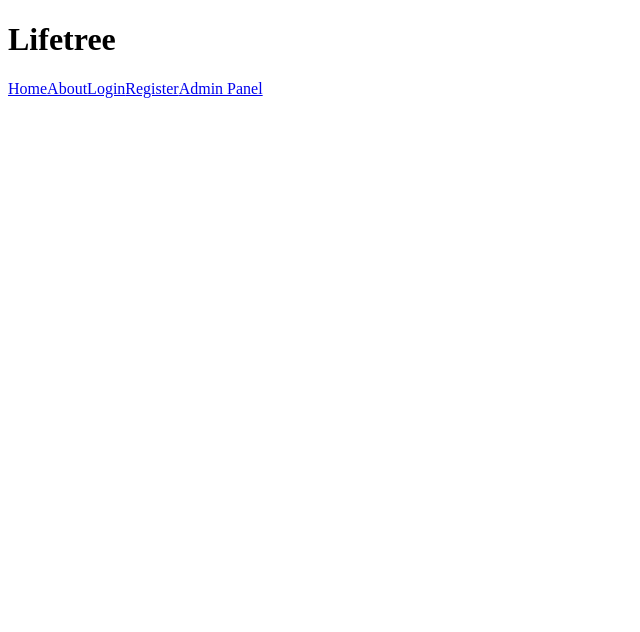
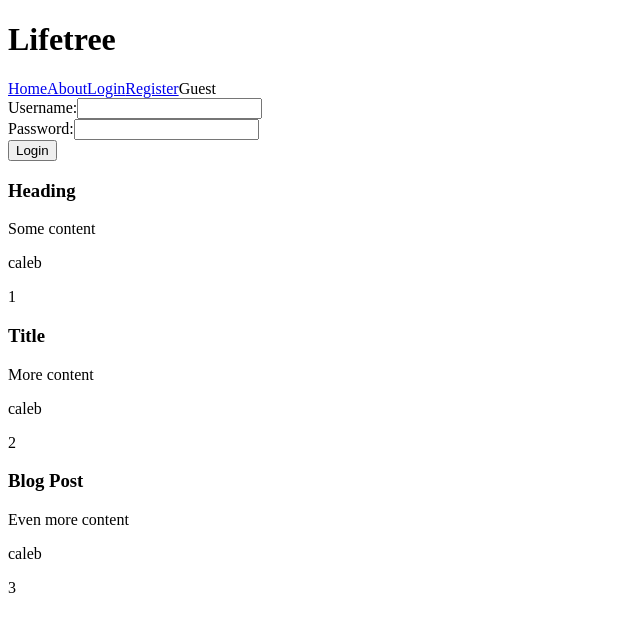
Before and after one commit to Antifact/lifetree, a React (Create React App) app in the folder lifetree/: page /posts in a window 1280 px wide. Shown: the top 632 px of the page, without its empty margins (0-640 px from the left). Built offline with nearby package versions, Linux system fonts and the light colour scheme.

Commit message:
posting logic

```diff
--- a/lifetree/src/components/App.js
+++ b/lifetree/src/components/App.js
@@ -1,13 +1,52 @@
-import React from 'react';
+import React, { useEffect, useState } from 'react';
 import Navigation from './Navigation';
 import About from './About';
-import { BrowserRouter as Router, Route, Routes} from 'react-router-dom'
+import Login from './Login';
+import Posts from './Posts';
+import CreatePost from './CreatePost';
+import posts from '../data/posts.json';
+import { BrowserRouter as Router, Route, Routes} from 'react-router-dom';
 
 const App = () => {
+  const [loggedInUser, setLoggedInUser] = useState("");
+  const [blogPosts, setBlogPosts] = useState([]);
+
+  const loginUser = (username) => {
+    setLoggedInUser(username);
+  }
+
+  const newPost = (title, content) => {
+    const post = {
+      title: title,
+      content: content,
+      user: loggedInUser,
+      id: blogPosts[blogPosts.length - 1].id + 1
+    }
+    setBlogPosts(
+      (blogPosts) => [...blogPosts, post]
+    )
+  }
+
+  useEffect(
+    () => {
+      setBlogPosts(posts)
+    }
+    ,
+    []
+  )
+
   return (
     <div>
       <h1>Lifetree</h1>
-      <Navigation />
+      <Navigation loggedInUser={loggedInUser} loginUser={loginUser} />
+      { !loggedInUser ?
+        <Login loginUser={loginUser} />
+        :
+        <CreatePost loggedInUser={loggedInUser} newPost={newPost} />
+      }
+
+      <Posts blogPosts={blogPosts} />
+
 
       {/* Components for routing using React Router */}
       <Router>
--- /dev/null
+++ b/lifetree/src/components/CreatePost.js
@@ -0,0 +1,45 @@
+import { useState } from 'react';
+
+const CreatePost = ({loggedInUser, newPost}) => {
+
+  const initialFormData = {
+    title: "",
+    content: ""
+  }
+
+  const [formData, setFormData] = useState(initialFormData);
+
+  const handleFormData = (e) => {
+    setFormData({
+      ...formData,
+      [e.target.id]: e.target.value
+    })
+  }
+
+  const clearForm = () => {
+    setFormData(initialFormData);
+  }
+
+  const submitPost = (e) => {
+    e.preventDefault();
+    console.log(formData);
+    newPost(formData.title, formData.content);
+    clearForm();
+  }
+
+
+  return (
+    <>
+      <form onSubmit={submitPost}>
+        <div>
+          <input type="text" name="title" id="title" placeholder="Title" value={formData.title} onChange={handleFormData}/>
+          <br />
+          <textarea type="text" name="content" id="content" placeholder="Content" value={formData.content} onChange={handleFormData}/>
+        </div>
+        <input type="submit" value="post" />
+      </form>
+    </>
+  )
+}
+
+export default CreatePost;
--- /dev/null
+++ b/lifetree/src/components/Login.js
@@ -0,0 +1,46 @@
+import { useState } from "react";
+
+const Login = ({loginUser}) => {
+
+  const initialFormData = {
+    username: "",
+    password: ""
+  }
+
+  const [formData, setFormData] = useState(initialFormData)
+
+  const handleSubmit = (e) => {
+    e.preventDefault()
+    // console.log("submitted")
+    // console.log(formData)
+    loginUser(formData.username)
+    setFormData(initialFormData)
+  }
+
+  const handleFormData = (e) => {
+    setFormData({
+      ...formData,
+      [e.target.id]: e.target.value
+    })
+  }
+
+  return (
+    <>
+      <form onSubmit={handleSubmit}>
+        <div>
+          <label>Username:</label>
+          <input type="text" name="username" id="username" value={formData.username} onChange={handleFormData} />
+        </div>
+
+        <div>
+          <label htmlFor="password">Password:</label>
+          <input type="password" name="password" id="password" value={formData.password} onChange={handleFormData}/>
+        </div>
+
+          <input type="submit" value="Login"/>
+      </form>
+    </>
+  )
+}
+
+export default Login;
--- a/lifetree/src/components/Navigation.js
+++ b/lifetree/src/components/Navigation.js
@@ -1,11 +1,26 @@
-const Navigation = () => {
+const Navigation = ({loggedInUser, loginUser}) => {
+  const logoutUser = (e) => {
+    e.preventDefault()
+    loginUser("")
+  }
+
   return (
     <nav>
       <a href="/">Home</a>
       <a href="/about">About</a>
-      <a href="/">Login</a>
-      <a href="/">Register</a>
-      <a href="/">Admin Panel</a>
+      { loggedInUser ?
+        <>
+          {loggedInUser}
+          <a href="/" onClick={logoutUser}>Logout</a>
+        </>
+      :
+        <>
+          <a href="/">Login</a>
+          <a href="/">Register</a>
+          Guest
+        </>
+
+      }
     </nav>
   )
 }
--- /dev/null
+++ b/lifetree/src/components/Post.js
@@ -0,0 +1,12 @@
+const Post = ({post}) => {
+  return (
+    <>
+      <h3>{post.title}</h3>
+      <p>{post.content}</p>
+      <p>{post.user}</p>
+      <p>{post.id}</p>
+    </>
+  )
+}
+
+export default Post;
--- /dev/null
+++ b/lifetree/src/components/Posts.js
@@ -0,0 +1,13 @@
+import Post from './Post';
+
+const Posts = ({blogPosts}) => {
+  return (
+    <>
+      {blogPosts.map(post =>
+          <Post key={post.id} post={post} />
+      )}
+    </>
+  )
+}
+
+export default Posts;
--- /dev/null
+++ b/lifetree/src/data/posts.json
@@ -0,0 +1,5 @@
+[
+  {"id": 1 , "title": "Heading" , "content": "Some content" , "user": "caleb"  },
+  {"id": 2 , "title": "Title" , "content": "More content" , "user": "caleb"  },
+  {"id": 3 , "title": "Blog Post" , "content": "Even more content" , "user": "caleb"  }
+]
```
